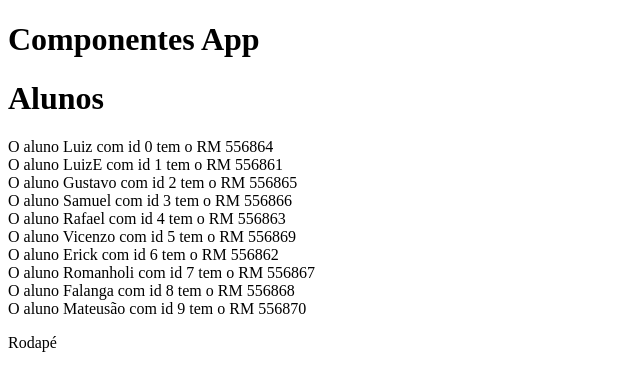
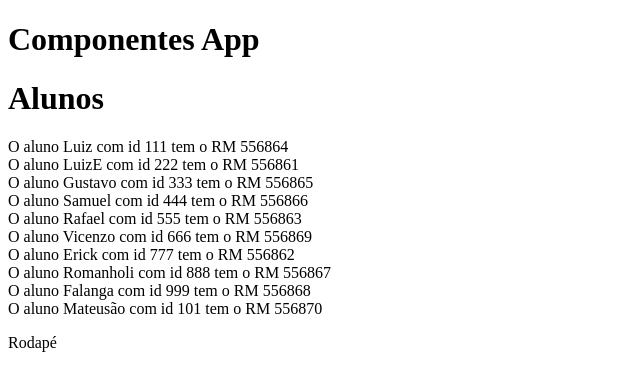
Before and after one commit to LuizHNR/Front-End-FIAP, a React (Vite) app in the folder exercicioProps/exercicioProps/: page / in a window 1280 px wide. Shown: the top 390 px of the page, without its empty margins (0-640 px from the left). Built offline with nearby package versions, Linux system fonts and the light colour scheme.

Commit message:
aparentemente concluido

```diff
--- a/exercicioProps/exercicioProps/src/App.tsx
+++ b/exercicioProps/exercicioProps/src/App.tsx
@@ -27,7 +27,7 @@ function App() {
       <h1>Componentes App</h1>
       <Cabecalho tituloProps = {titulo} />
       {
-        alunos.map((aluno,id)=> ( <Conteudo id={id} nome={aluno.nome} rm={aluno.rm} avatar={aluno.avatar} />))
+        alunos.map((aluno)=> ( <Conteudo id={aluno.id} nome={aluno.nome} rm={aluno.rm} avatar={aluno.avatar} />))
       }
       <Rodape textoProps = {texto} />
     </div>
```
